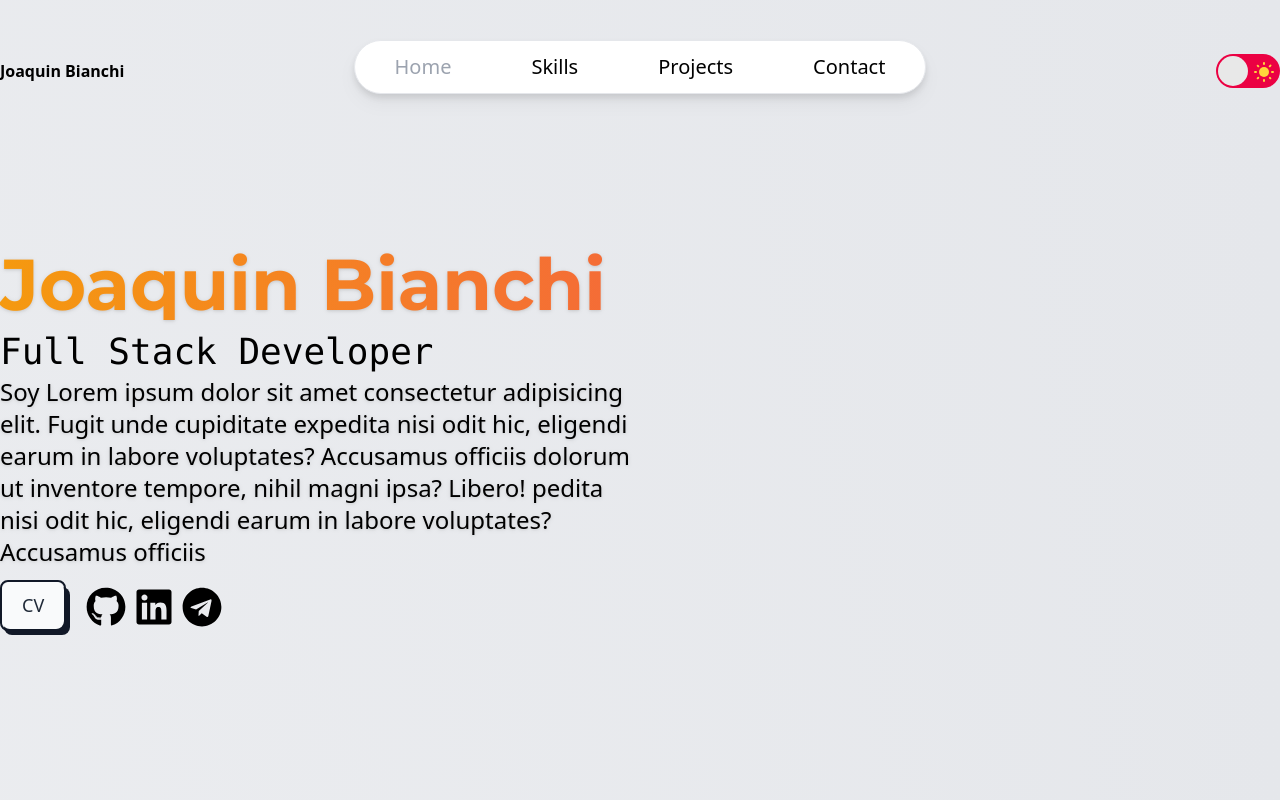
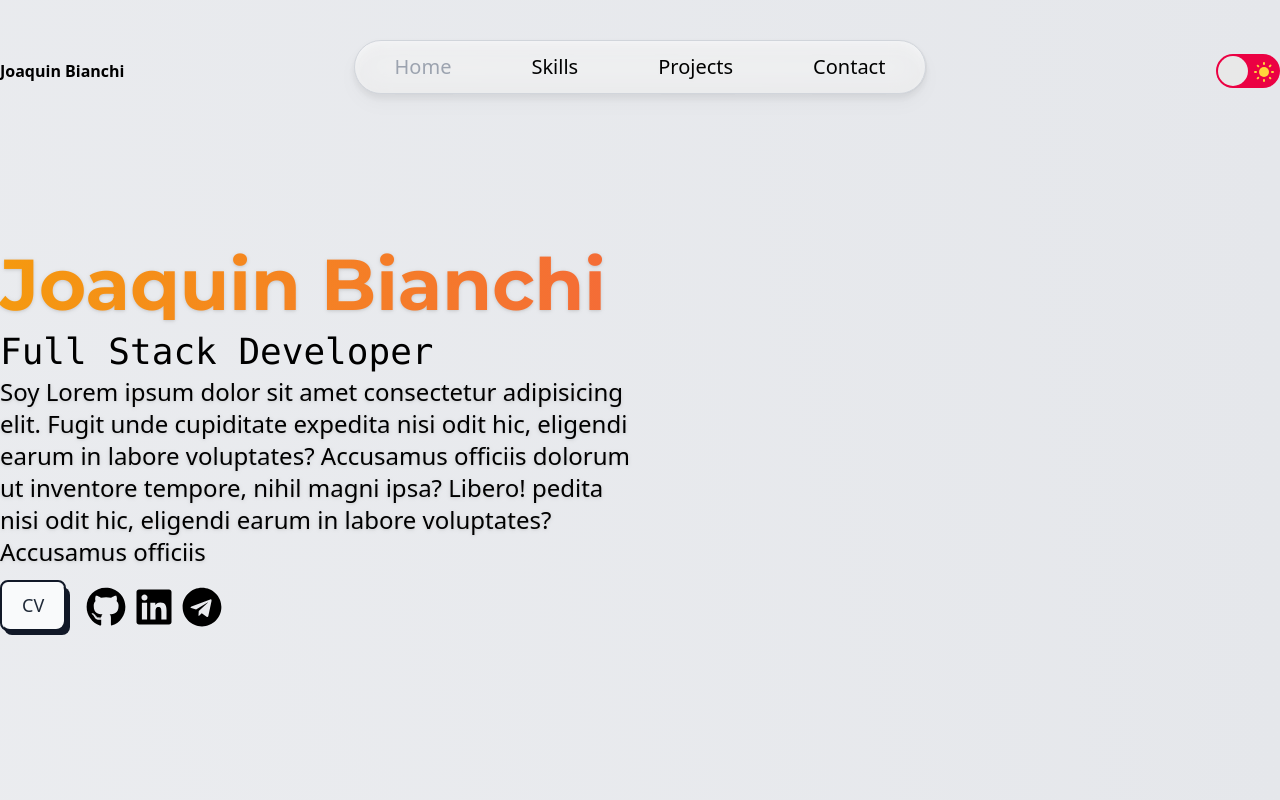
Before and after one commit to Joaquin-Bianchi/Portfolio-Joaquin-Bianchi, a Next.js app: page / in a window 1280 px wide. Shown: the top 800 px of the page. Built offline with nearby package versions, Linux system fonts and the light colour scheme; a web font is replaced by a local one.

Commit message:
efecto Cristal en el nav y nueva seccion de skills

```diff
--- a/src/components/Nav.jsx
+++ b/src/components/Nav.jsx
@@ -3,8 +3,8 @@ import React from "react";
 
 function Nav() {
   return (
-    <nav className="sticky mx-auto top-2 md:top-10 flex md:mx-auto  drop-shadow-lg z-10">
-      <div className="flex flex-wrap mx-auto md:items-center justify-center gap-5 py-2 px-2.5 md:gap-x-20 bg-white rounded-full md:py-3 md:px-10 border">
+    <nav className="sticky mx-auto top-2 md:top-10 flex md:mx-auto  drop-shadow-lg z-10 border  rounded-full border-gray-300 bg-white backdrop-filter backdrop-blur-lg bg-opacity-60">
+      <div className="flex flex-wrap mx-auto md:items-center justify-center gap-5 py-2 px-2.5 md:gap-x-20 md:py-3 md:px-10 ">
         <Link href={"/"} className="text-xl text-gray-400 hover:text-red-500">
           Home
         </Link>
--- a/src/components/Projects.jsx
+++ b/src/components/Projects.jsx
@@ -1,6 +1,7 @@
 import React from "react";
 
 import { ButtonDemo, ButtonGitRepo } from "./buttons/SocialLinks";
+import { ListIconAnimated } from "./buttons/LayoutIcons";
 // refactorizar en componentes
 function Projects({ link, Description, ProjectName }) {
   return (
@@ -9,7 +10,7 @@ function Projects({ link, Description, ProjectName }) {
         <div className="container  py-24 mx-auto ">
           <div className="flex flex-col">
             <div className="flex flex-wrap sm:flex-row flex-col py-6 mb-12">
-              <h1 className="sm:w-2/5 text-gray-900 font-Montserrat font-extrabold title-font text-6xl mb-2 sm:mb-0">
+              <h1 className="sm:w-2/5 flex items-center text-gray-900 font-Montserrat font-extrabold title-font text-6xl mb-2 sm:mb-0">
                 Projects
               </h1>
             </div>
--- /dev/null
+++ b/src/components/Skills.jsx
@@ -0,0 +1,7 @@
+import React from "react";
+
+function Skills() {
+  return <div>Skills</div>;
+}
+
+export default Skills;
```
